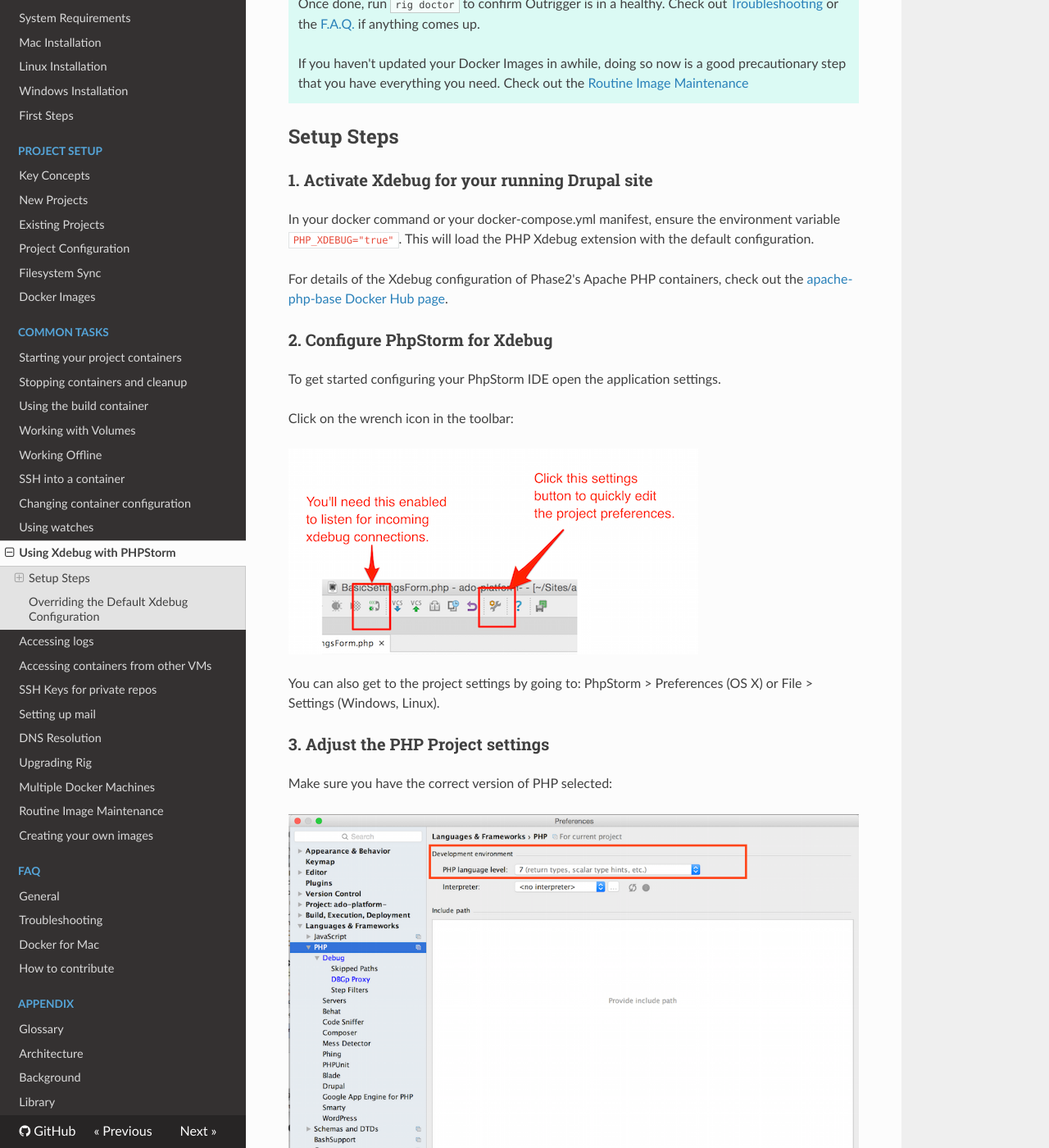
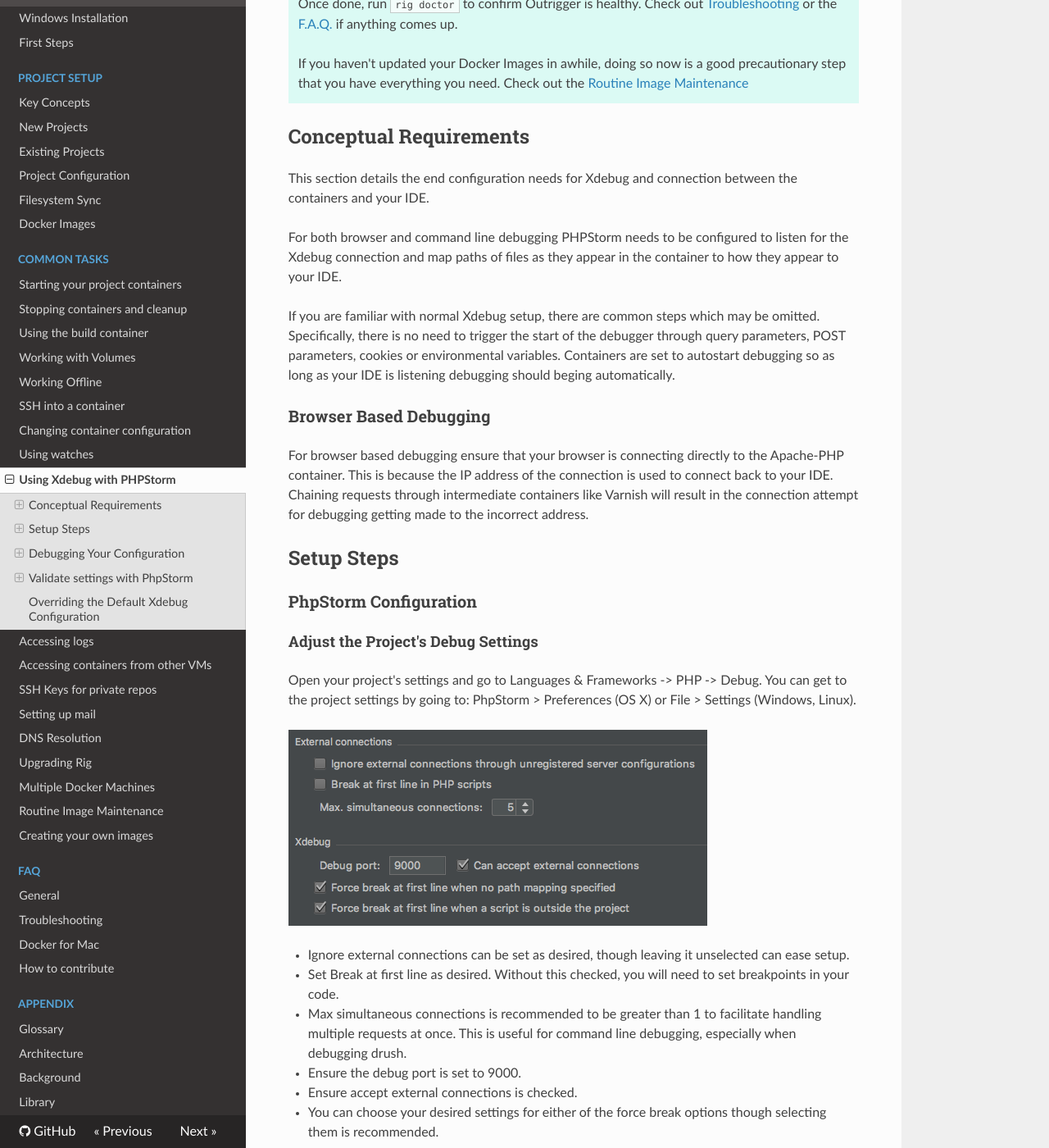
Before and after one commit to phase2/outrigger-docs, an MkDocs documentation site: the page built from docs/common-tasks/using-xdebug-with-phpstorm.md, in a window 1280 px wide and 1400 px high, scrolled down 526 px. Shown: the whole window at 82% size. Built offline with MkDocs 1.6.1, drawn with Linux system fonts in a browser that asks for light colours; nearby versions of some CDN libraries; old or Windows-style settings are respelled for this version of MkDocs; some of the changed text lies outside the part shown.

Commit message:
Fixes #17 to match latest setup needs for debugging with Xdebug.

````diff
--- a/docs/common-tasks/using-xdebug-with-phpstorm.md
+++ b/docs/common-tasks/using-xdebug-with-phpstorm.md
@@ -3,10 +3,10 @@
 Getting [Xdebug](https://xdebug.org/) set up can be a bit challenging but while there are many discrete steps, they are
 individually straightforward. This guide will walk you through getting setup quickly with PhpStorm.
 
-!!! note "Applies to use of the Phase2 Docker Images"
-    This documentation specifically pertains to using Phase2's
-    [Apache-PHP Docker Images](https://hub.docker.com/r/phase2/apache-php-base/)
-    or the Phase2 [Build Image](https://hub.docker.com/r/outrigger/build/).
+!!! note "Applies to use of the Outrigger Docker Images"
+    This documentation specifically pertains to using the
+    [Apache-PHP Docker Image](https://hub.docker.com/r/outrigger/apache-php/)
+    or the [Build Image](https://hub.docker.com/r/outrigger/build/).
 
     `rig` itself is only relevant in that it brokers standardized DNS practices.
 
@@ -14,70 +14,62 @@
     In case there might be fixes for any problems you might encounter, consider [updating rig](upgrading-rig.md) before
     proceeding.
 
-    Once done, run `rig doctor` to confirm Outrigger is in a healthy. Check out [Troubleshooting](../faq/troubleshooting.md)
+    Once done, run `rig doctor` to confirm Outrigger is healthy. Check out [Troubleshooting](../faq/troubleshooting.md)
     or the [F.A.Q.](../faq/general.md) if anything comes up.
 
     If you haven't updated your Docker Images in awhile, doing so now is a good precautionary step that you have everything
     you need. Check out the [Routine Image Maintenance](../common-tasks/routine-image-maintenance.md)
 
+## Conceptual Requirements
+
+This section details the end configuration needs for Xdebug and connection between the containers
+and your IDE.
+
+For both browser and command line debugging PHPStorm needs to be configured to listen for the
+Xdebug connection and map paths of files as they appear in the container to how they appear
+to your IDE.
+
+If you are familiar with normal Xdebug setup, there are common steps which may be omitted.
+Specifically, there is no need to trigger the start of the debugger through query parameters,
+POST parameters, cookies or environmental variables. Containers are set to autostart debugging
+so as long as your IDE is listening debugging should beging automatically.
+
+### Browser Based Debugging
+
+For browser based debugging ensure that your browser is connecting directly to the Apache-PHP
+container. This is because the IP address of the connection is used to connect back to your
+IDE. Chaining requests through intermediate containers like Varnish will result in the connection
+attempt for debugging getting made to the incorrect address.
+
 ## Setup Steps
 
-### 1. Activate Xdebug for your running Drupal site
+### PhpStorm Configuration
 
-In your docker command or your docker-compose.yml manifest, ensure the environment variable `PHP_XDEBUG="true"`. This
-will load the PHP Xdebug extension with the default configuration.
+#### Adjust the Project's Debug Settings
 
-For details of the Xdebug configuration of Phase2's Apache PHP containers, check out the
-[apache-php-base Docker Hub page](https://hub.docker.com/r/phase2/apache-php-base/).
-
-### 2. Configure PhpStorm for Xdebug
-
-To get started configuring your PhpStorm IDE open the application settings.
-
-Click on the wrench icon in the toolbar:
-
-![PhpStorm Toolbar](../readme_images/phpstorm_toolbar.png)
-
-You can also get to the project settings by going to: PhpStorm > Preferences (OS X) or File > Settings (Windows, Linux).
-
-### 3. Adjust the PHP Project settings
-
-Make sure you have the correct version of PHP selected:
-
-![PHP Project settings](../readme_images/php_preferences.png)
-
-### 4. Adjust the Debug Project settings
-
-- Xdebug is using Port 9000.
-- Accept external connections.
+Open your project's settings and go to Languages & Frameworks -> PHP -> Debug. You can get to
+the project settings by going to: PhpStorm > Preferences (OS X) or File > Settings (Windows,
+Linux).
 
 ![Debug Project Settings](../readme_images/debug_preferences.png)
 
-!!! note "Eyes on Your Xdebug Configuration"
-    You can view your Xdebug configuration by looking inside the Apache container.
-    With the container name (found via `docker ps`), try running:
+- Ignore external connections can be set as desired, though leaving it unselected can ease setup.
+- Set Break at first line as desired. Without this checked, you will need to set breakpoints in
+  your code.
+- Max simultaneous connections is recommended to be greater than 1 to facilitate handling multiple
+  requests at once. This is useful for command line debugging, especially when debugging drush.
+- Ensure the debug port is set to 9000.
+- Ensure accept external connections is checked.
+- You can choose your desired settings for either of the force break options though selecting them
+  is recommended.
 
-    ```
-    docker exec [container_name] /usr/bin/env cat /etc/opt/remi/php70/php.d/15-xdebug.ini
-    ```
+#### Set Up A Server
 
-    if using docker-compose with your Apache container named **www*, you can more simply run:
+In your project's settings, go to Languages & Frameworks -> PHP -> Servers.
 
-    ```
-    docker-compose exec www /usr/bin/env cat /etc/opt/remi/php70/php.d/15-xdebug.ini
-    ```
-
-    This path varies by PHP version. For PHP 5.6 check `/etc/opt/rh/rh-php56/php.d/15-xdebug.ini`.
-
-### 5. For the DBGp Proxy, just ensure that the port is the same
-
-You can leave the other settings blank.
-
-![DBGp Proxy Project Settings](../readme_images/dbgp_proxy_preferences.png)
-
-### 6. Adjust the Server Project settings
-
-Create a new Server by clicking on the "+" button. Give your server a name and input the host.
+Create a new Server by clicking on the "+" button. Give your server a name and input the hostname
+of your container. It is recommended that you use the hostname as the server name. It will ease
+CLI debugging later.
 
 Be sure to add the docroot mappings. The example shown here is using the
 [Grunt Drupal Tasks](https://github.com/phase2/grunt-drupal-tasks) project structure. There are two mappings in this
@@ -89,11 +81,95 @@
 
 ![Server Project Settings](../readme_images/servers_preferences.png)
 
-### 7. Validate your debug settings
+#### Ensure That PhpStorm is listening for connections
 
-!!! important "Proxies Interfere with Xdebug"
-    When setting your server URL, be sure to use the URL associated with your web container. If you are using a proxy
-    (such as Varnish) that URL may validate but will not work in practice.
+Set PhpStorm to listen for connections using the Run menu or hitting the listen button in the toolbar.
+It's the one that looks like a telephone.
+
+![Listen For Connections](../readme_images/listen_for_connections.png)
+
+#### DBGp Proxy
+
+DBGp Proxy settings are not used when debugging Outrigger containers.
+
+### Container Configuration
+
+Set the environmental variable `PHP_XDEBUG` to "true" for your container. If using a Docker compose
+file the setting will look something like the following:
+
+```yaml
+www:
+  image: outrigger/apache-php:php71
+  ...
+  environment:
+    PHP_XDEBUG: "true"
+  ...
+```
+
+For debugging command line, also set the `PHP_IDE_CONFIG` environmental variable to a value of
+"serverName=www.your-site.vm" where the actual value used is the same as the name you gave your
+server configuration in your PhpStorm setup earlier. If using a Docker compose file the setting
+will look something like the following:
+
+```yaml
+cli:
+ image: outrigger/build:php71
+ ...
+ environment:
+   PHP_XDEBUG: "true"
+   PHP_IDE_CONFIG: "serverName=www.your-site.vm"
+ ...
+```
+
+You'll need to restart your containers after making these changes.
+
+## Debugging Your Configuration
+
+If things aren't working you can use the following tips for debugging.
+
+### Examining Xdebug settings
+
+You can view your Xdebug configuration by looking inside the Apache container.
+
+With the container name (found via `docker ps`), try running:
+
+```
+docker exec [container_name] /usr/bin/env cat /etc/opt/remi/php70/php.d/15-xdebug.ini
+```
+
+if using docker-compose with your Apache container named **www*, you can more simply run:
+
+```
+docker-compose exec www /usr/bin/env cat /etc/opt/remi/php70/php.d/15-xdebug.ini
+```
+
+This path varies by PHP version. For PHP 5.6 check `/etc/opt/rh/rh-php56/php.d/15-xdebug.ini`.
+
+The important pieces to look for are:
+
+For both Apache and CLI debugging
+```ini
+; The extension is loaded
+zend_extension=xdebug.so
+; Remote debugging is enabled
+xdebug.remote_enable=1
+; Debugging begins automatically
+xdebug.remote_autostart=1
+; Port should match your PhpStorm settings
+xdebug.remote_port=9000
+; Communication protocol should be dbgp
+xdebug.remote_handler=dbgp
+```
+
+For CLI debugging, the following should also be present. The value of remote_host when debugging
+using a browser is dynamically set based on requesting IP so the configured value does not matter.
+
+```ini
+xdebug.remote_host=192.168.99.1
+```
+
+
+## Validate settings with PhpStorm
 
 Select the "Web Server Debug Validation" option from the "Run" menu option. (Confirm your Apache container is running
 or this validation will fail.)
@@ -109,30 +185,15 @@
 
 Click the dialog 'x' (close) button to close this dialog window.
 
-### 8. Restart PhpStorm
+### Restart PhpStorm or Containers
 
-In order to ensure that all your settings are applying, you will need to restart PhpStorm.
-
-### 9. Make sure that you listen for connections
-
-![PhpStorm Toolbar](../readme_images/phpstorm_toolbar.png)
-
-### 10. Configure a Debugger
-
-* Select Run -> Edit Configurations from the main PhpStorm menu
-* Click + and add a "PHP Web Application"
-* Give it a name, then select the Server defined in the previous section from the drop-down menu.
-* Enter a Start URL of `/`.
-* Select your Browser (e.g. Chrome)
-* Click **OK**.
-
-![Validate Debug Screen](../readme_images/run_debug_configuration.png)
+Occasionally you may find that you need to restart PhpStorm or a container before connections succeed.
 
 ## Overriding the Default Xdebug Configuration
 
 If your project or workflow has special needs, you can override the Xdebug configuration
 using Volume Mounts to substitute your own template file. Copy
-[the original template](https://bitbucket.org/phase2tech/docker-apache-php-base/src/master/root/etc/confd/templates/xdebug.ini.tmpl?at=master&fileviewer=file-view-default)
+[the original template](https://github.com/phase2/docker-apache-php-base/blob/master/root/etc/confd/templates/xdebug.ini.tmpl)
 into your project and make the necessary changes. (You can also pull your current version of this file from the locally
 running docker image.)
 
````
Also changed, not shown: docs/readme_images/dbgp_proxy_preferences.png (deleted), docs/readme_images/debug_preferences.png, docs/readme_images/listen_for_connections.png (added), docs/readme_images/phpstorm_toolbar.png (deleted).
